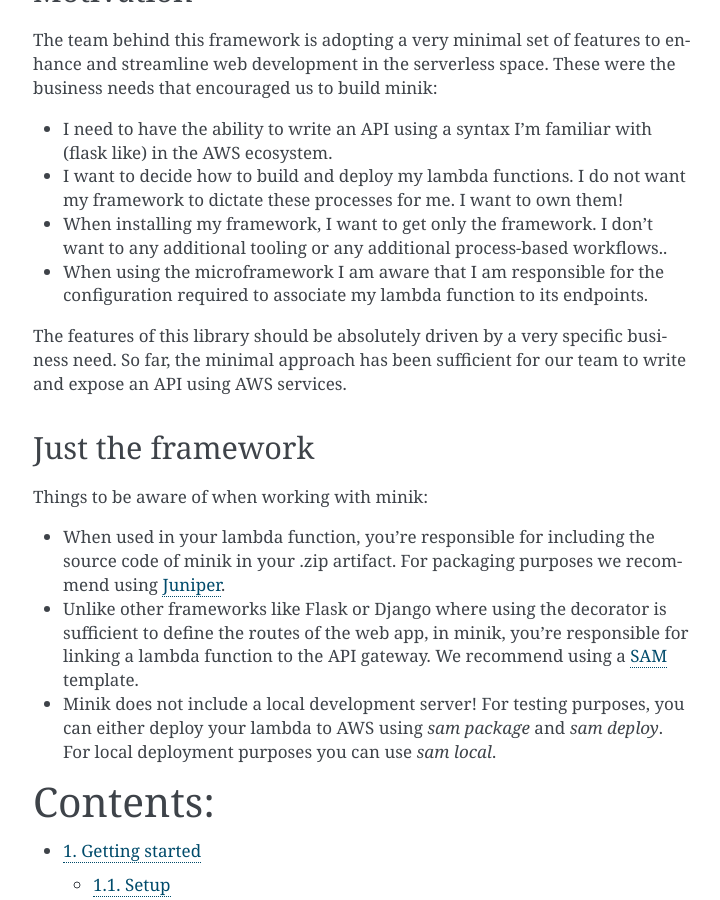
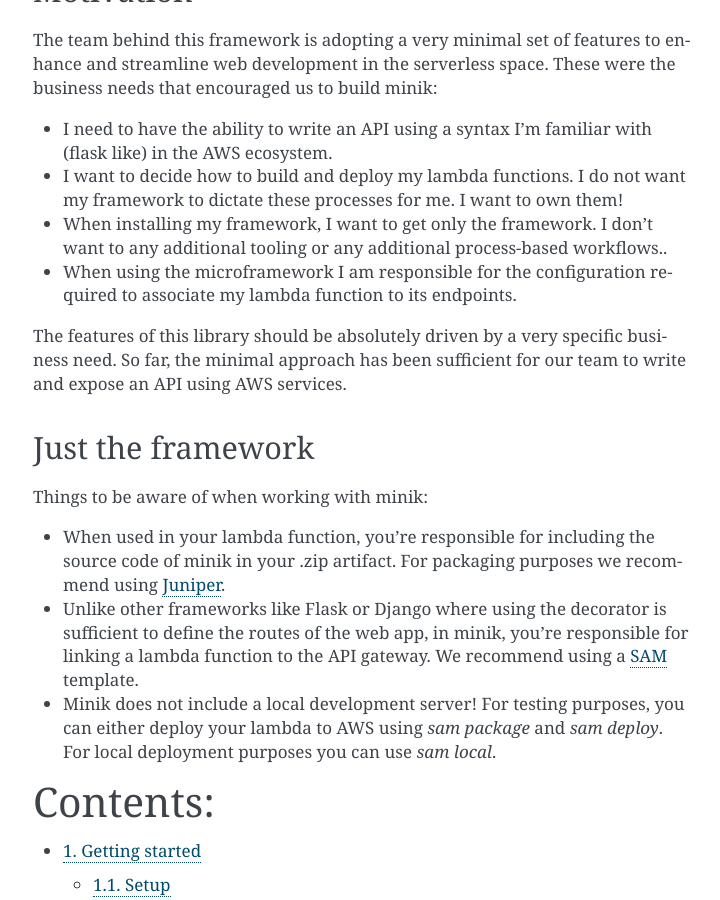
Before and after one commit to eabglobal/minik, a Sphinx documentation site: the page built from docs/index.rst, in a window 1280 px wide and 900 px high, scrolled down 2214 px. Shown: the whole window, without its empty margins (387-1107 px from the left). Built offline with Sphinx 7.4.7, drawn with Linux system fonts in a browser that asks for light colours.

```diff
--- a/docs/index.rst
+++ b/docs/index.rst
@@ -118,7 +118,7 @@ needs that encouraged us to build minik:
   my framework to dictate these processes for me. I want to own them!
 - When installing my framework, I want to get only the framework. I don’t want
   to any additional tooling or any additional process-based workflows..
-- When using the microframework I am aware that I am responsible for the configuration
+- When using the microframework I am responsible for the configuration
   required to associate my lambda function to its endpoints.
 
 
```
Also changed, not shown: README.rst (+9 -10 lines).
